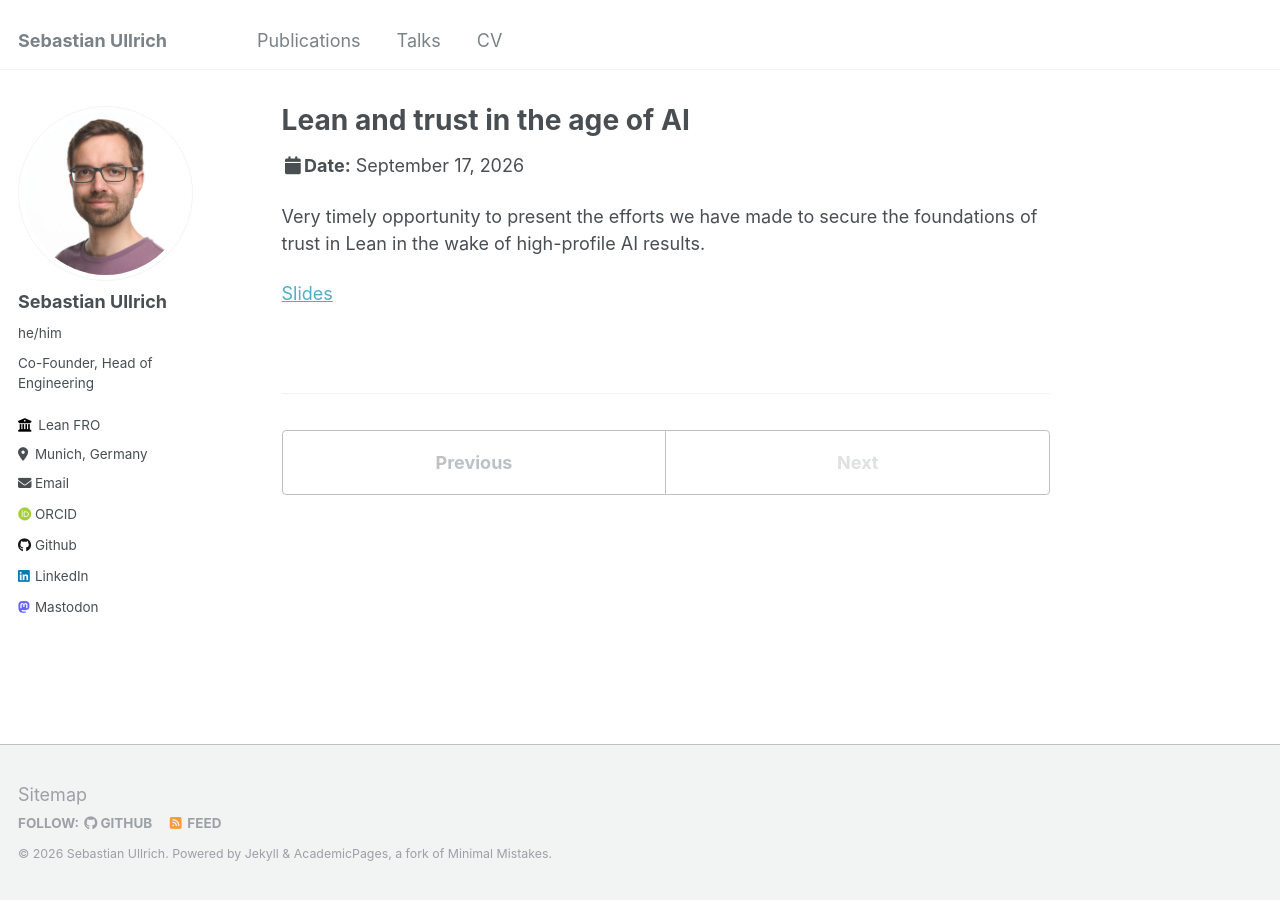
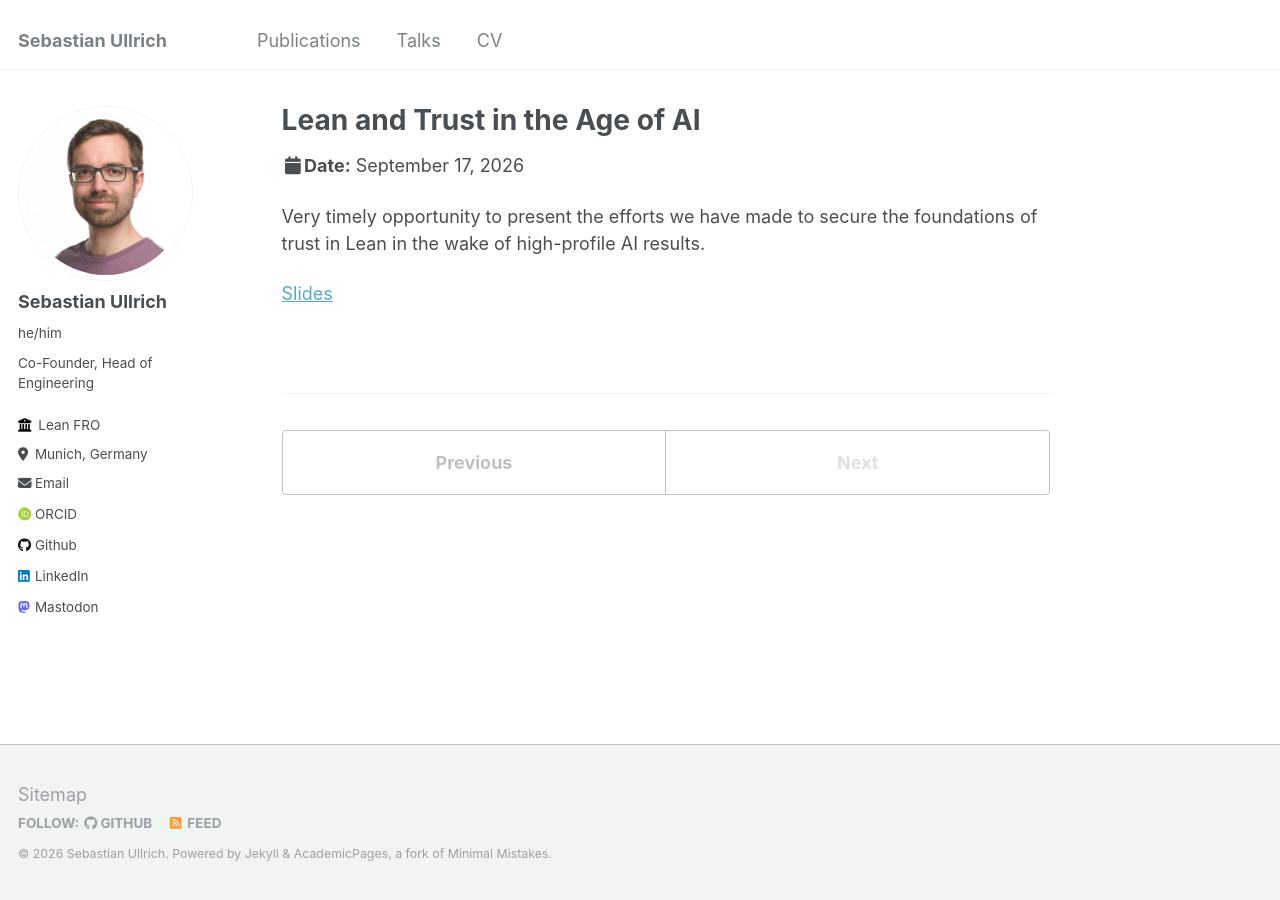
Before and after one commit to Kha/kha.github.io, a Jekyll site: the page built from _talks/2026-09-17-ifip.md, in a window 1280 px wide. Built offline with Jekyll 4.4.1, drawn with Linux system fonts in a browser that asks for light colours; some web fonts are replaced.

Commit message:
capitalization

```diff
--- a/_talks/2026-09-17-ifip.md
+++ b/_talks/2026-09-17-ifip.md
@@ -1,5 +1,5 @@
 ---
-title: "Lean and trust in the age of AI"
+title: "Lean and Trust in the Age of AI"
 collection: talks
 type: "Invited Talk"
 permalink: /talks/2026-09-17
```
